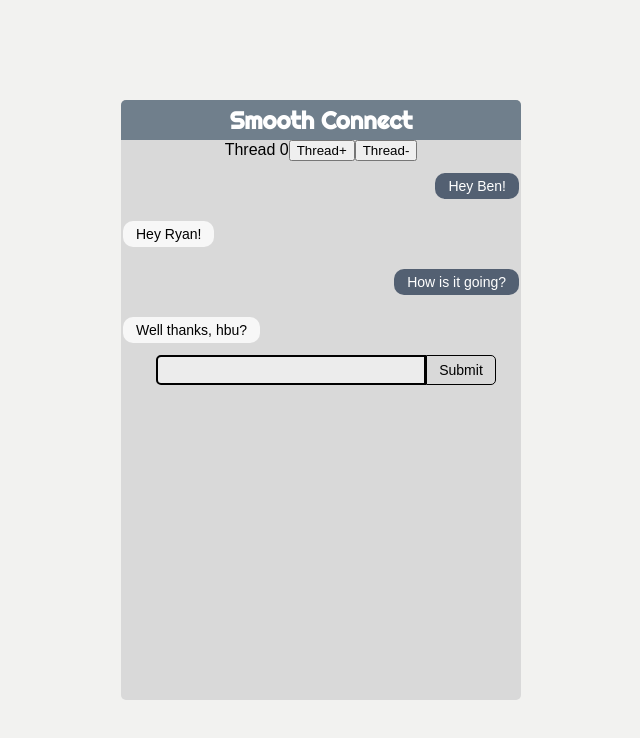
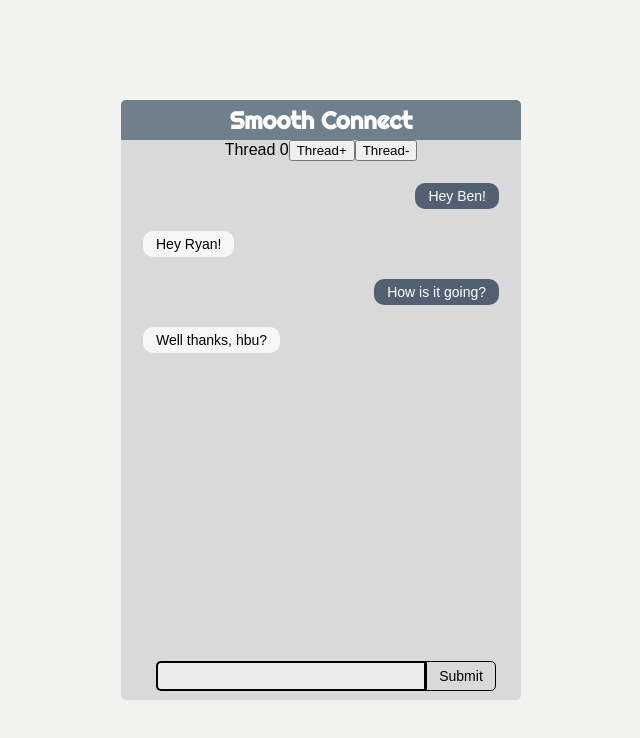
Before and after one commit to RyanNormanSchultz/smooth_connect, a React (Create React App) app in the folder my-app/: page / in a window 1280 px wide. Shown: the top 738 px of the page, without its empty margins (319-959 px from the left). Built offline with nearby package versions, Linux system fonts and the light colour scheme.

Commit message:
fixed footer

```diff
--- a/my-app/src/App.css
+++ b/my-app/src/App.css
@@ -42,7 +42,7 @@ p {
   box-sizing: border-box;
   padding: 0 20px;
   margin: 10px 0 0;
-  height: 510px;
+  height: 490px;
   overflow-y: scroll;
 }
 
--- a/my-app/src/App.js
+++ b/my-app/src/App.js
@@ -34,9 +34,11 @@ class ChatView extends Component {
     });
 
     return(
-      <table className="Chat-Table">
-        <tbody>{rows}</tbody>
-      </table>
+      <div className="Chat-Container">
+        <table className="Chat-Table">
+          <tbody>{rows}</tbody>
+        </table>
+      </div>
     );
   }
 }
@@ -99,7 +101,7 @@ class ThreadController extends Component {
 
   render() {
     return(
-      <div>
+      <div >
         <p> Thread {this.state.thread} </p>
         <button onClick={this.handleThreadChangeLeft}>
           Thread+
@@ -128,7 +130,7 @@ class App extends Component {
           <h1 className="App-title">
             Smooth Connect
           </h1>
-          <ThreadController className="Chat-Container"/>
+          <ThreadController />
         </div>
       </div>
     );
```
